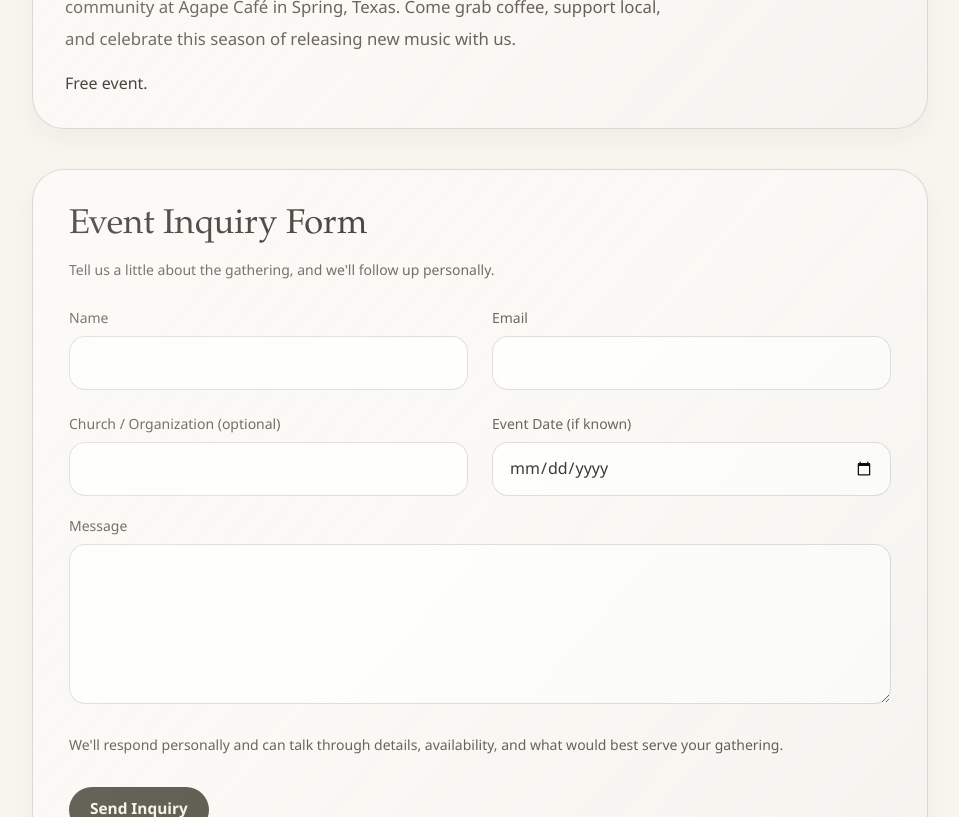
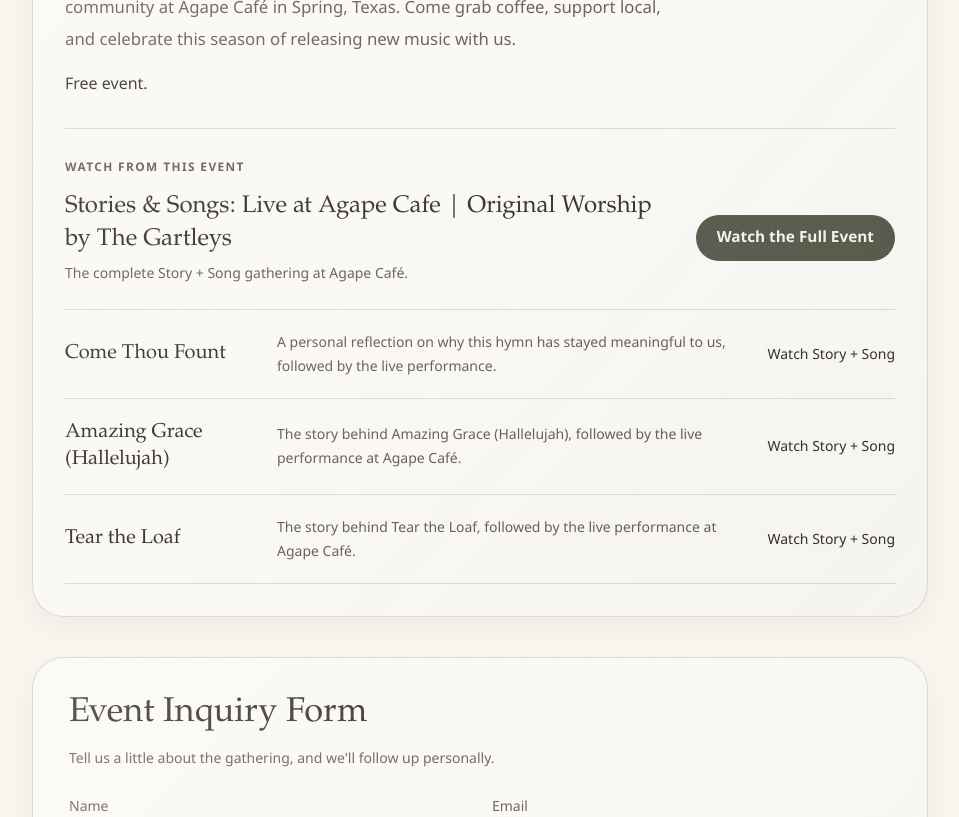
Before and after one commit to alexandergartley/the-gartleys, a Next.js app: page /shows in a window 1280 px wide. Shown: the part 1160-1977 px from the top of the page, without its empty margins (24-983 px from the left). Built offline with nearby package versions, Linux system fonts and the light colour scheme.

Commit message:
Add event video archive to Shows page

```diff
--- a/app/shows/page.tsx
+++ b/app/shows/page.tsx
@@ -68,7 +68,6 @@ export default function ShowsPage() {
           <div className="mt-4 grid gap-5">
             {pastShows.map((show) => (
               <article key={`${show.date}-${show.title}`} className="soft-panel rounded-[2rem] p-6 sm:p-8">
-                <div className="flex flex-col gap-6 sm:flex-row sm:items-start sm:justify-between">
                 <div className="max-w-2xl">
                   <h3 className="font-serif text-[clamp(1.75rem,3vw,2.35rem)] leading-[1.12]">
                     {show.title}
@@ -85,17 +84,56 @@ export default function ShowsPage() {
                   </p>
                   <p className="mt-4 font-medium text-[var(--foreground)]">{show.cost}.</p>
                 </div>
-                  <div className="flex shrink-0 sm:pt-1">
+                <section
+                  aria-labelledby={`${show.date}-recordings-heading`}
+                  className="mt-8 border-t border-[var(--border)] pt-7"
+                >
+                  <h4 id={`${show.date}-recordings-heading`} className="section-eyebrow">
+                    Watch From This Event
+                  </h4>
+                  <div className="mt-4 grid gap-5 sm:grid-cols-[minmax(0,1fr)_auto] sm:items-center">
+                    <div>
+                      <h5 className="font-serif text-xl leading-snug sm:text-2xl">
+                        {show.recordings.fullEvent.title}
+                      </h5>
+                      <p className="mt-1 text-sm leading-6 text-[var(--muted)]">
+                        The complete Story + Song gathering at Agape Café.
+                      </p>
+                    </div>
+                    <div className="flex sm:justify-end">
                       <a
-                      className="button-secondary"
-                      href={show.videoUrl}
+                        className="button-primary"
+                        href={show.recordings.fullEvent.url}
                         target="_blank"
                         rel="noreferrer"
                       >
-                      Watch Story + Song
+                        Watch the Full Event
                       </a>
                     </div>
                   </div>
+                  <ul className="mt-6 divide-y divide-[var(--border)] border-y border-[var(--border)]">
+                    {show.recordings.storyAndSongs.map((recording) => (
+                      <li
+                        key={recording.url}
+                        className="grid gap-3 py-5 sm:grid-cols-[minmax(0,12rem)_minmax(0,1fr)_auto] sm:items-center sm:gap-5"
+                      >
+                        <h5 className="font-serif text-xl leading-snug">{recording.title}</h5>
+                        <p className="text-sm leading-6 text-[var(--muted)]">
+                          {recording.description}
+                        </p>
+                        <a
+                          className="w-fit text-sm font-medium underline decoration-[var(--border)] underline-offset-4 transition-colors hover:decoration-[var(--foreground)]"
+                          href={recording.url}
+                          target="_blank"
+                          rel="noreferrer"
+                          aria-label={`Watch ${recording.title} Story + Song`}
+                        >
+                          Watch Story + Song
+                        </a>
+                      </li>
+                    ))}
+                  </ul>
+                </section>
               </article>
             ))}
           </div>
--- a/content/shows.ts
+++ b/content/shows.ts
@@ -9,6 +9,31 @@ export const pastShows = [
     cost: "Free event",
     description:
       "Join us for an afternoon of original music, stories behind the songs, and community at Agape Café in Spring, Texas. Come grab coffee, support local, and celebrate this season of releasing new music with us.",
-    videoUrl: "https://youtu.be/DnnXuyHxAlQ?si=Fm4_afann4pN_kv8"
+    recordings: {
+      fullEvent: {
+        title: "Stories & Songs: Live at Agape Cafe | Original Worship by The Gartleys",
+        url: "https://youtu.be/DnnXuyHxAlQ"
+      },
+      storyAndSongs: [
+        {
+          title: "Come Thou Fount",
+          description:
+            "A personal reflection on why this hymn has stayed meaningful to us, followed by the live performance.",
+          url: "https://youtu.be/J1aRzbKISX0"
+        },
+        {
+          title: "Amazing Grace (Hallelujah)",
+          description:
+            "The story behind Amazing Grace (Hallelujah), followed by the live performance at Agape Café.",
+          url: "https://youtu.be/f18Bt0KadJI"
+        },
+        {
+          title: "Tear the Loaf",
+          description:
+            "The story behind Tear the Loaf, followed by the live performance at Agape Café.",
+          url: "https://youtu.be/Hgdp5l_jchk"
+        }
+      ]
+    }
   }
 ] as const;
```
Lines whose indentation alone changed are shown as unchanged.
